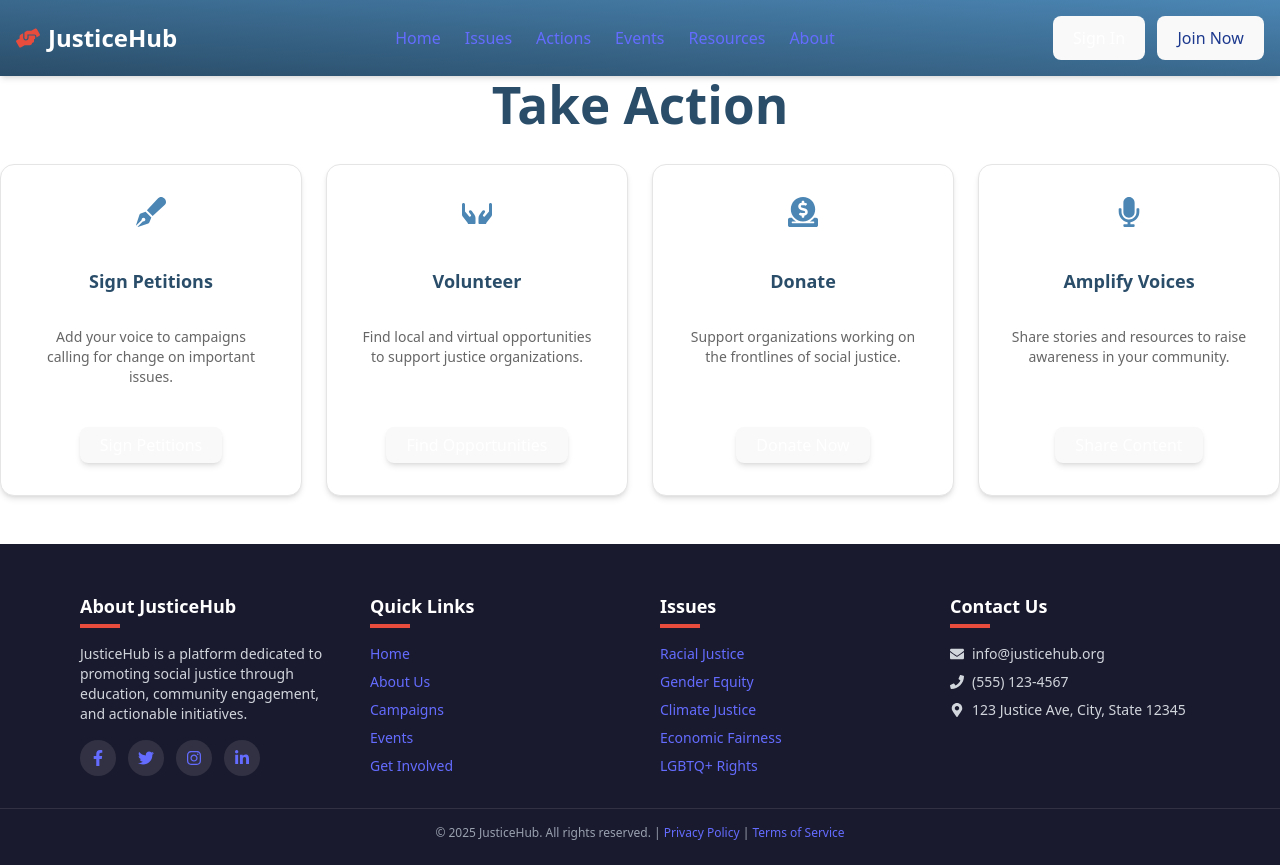
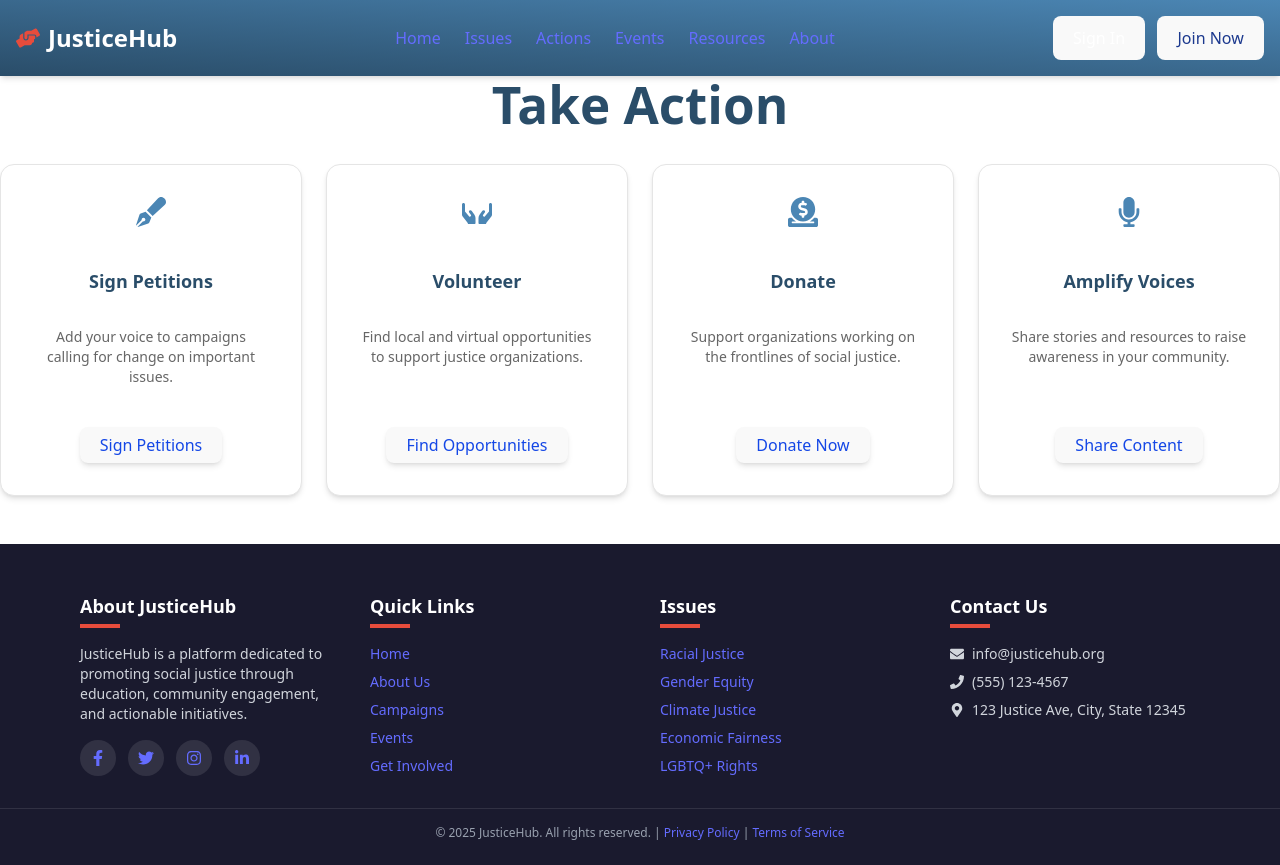
Before and after one commit to Jigishas/Justice-Hub, a React (Vite) app in the folder JusticeHub/: page /actions in a window 1280 px wide. Built offline with nearby package versions, Linux system fonts and the light colour scheme; no server answers.

Commit message:
few updates

```diff
--- a/JusticeHub/src/pages/Actions.jsx
+++ b/JusticeHub/src/pages/Actions.jsx
@@ -28,7 +28,7 @@ export default function Actions() {
             {action.icon}
             <h3 className="font-bold text-lg text-[#2a4d69] mb-2">{action.title}</h3>
             <p className="text-sm text-[#666] mb-4">{action.desc}</p>
-            <Button onClick={() => window.open(action.link, '_blank')} className="bg-[#e74c3c] hover:bg-[#c0392b] text-white mt-auto">{action.btn}</Button>
+            <Button onClick={() => window.open(action.link, '_blank')} className="bg-[#e74c3c] hover:bg-[#c0392b] text-blue-700 mt-auto">{action.btn}</Button>
           </Card>
         ))}
       </div>
```
